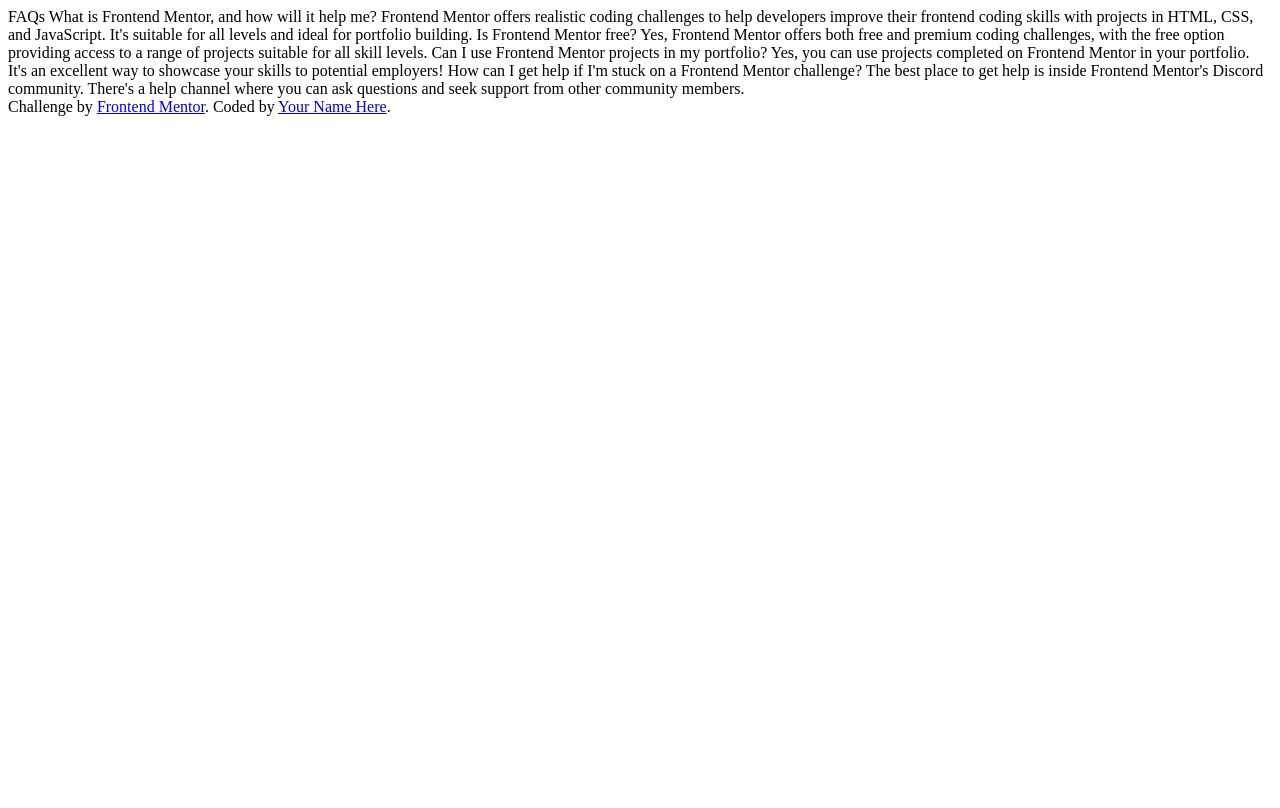
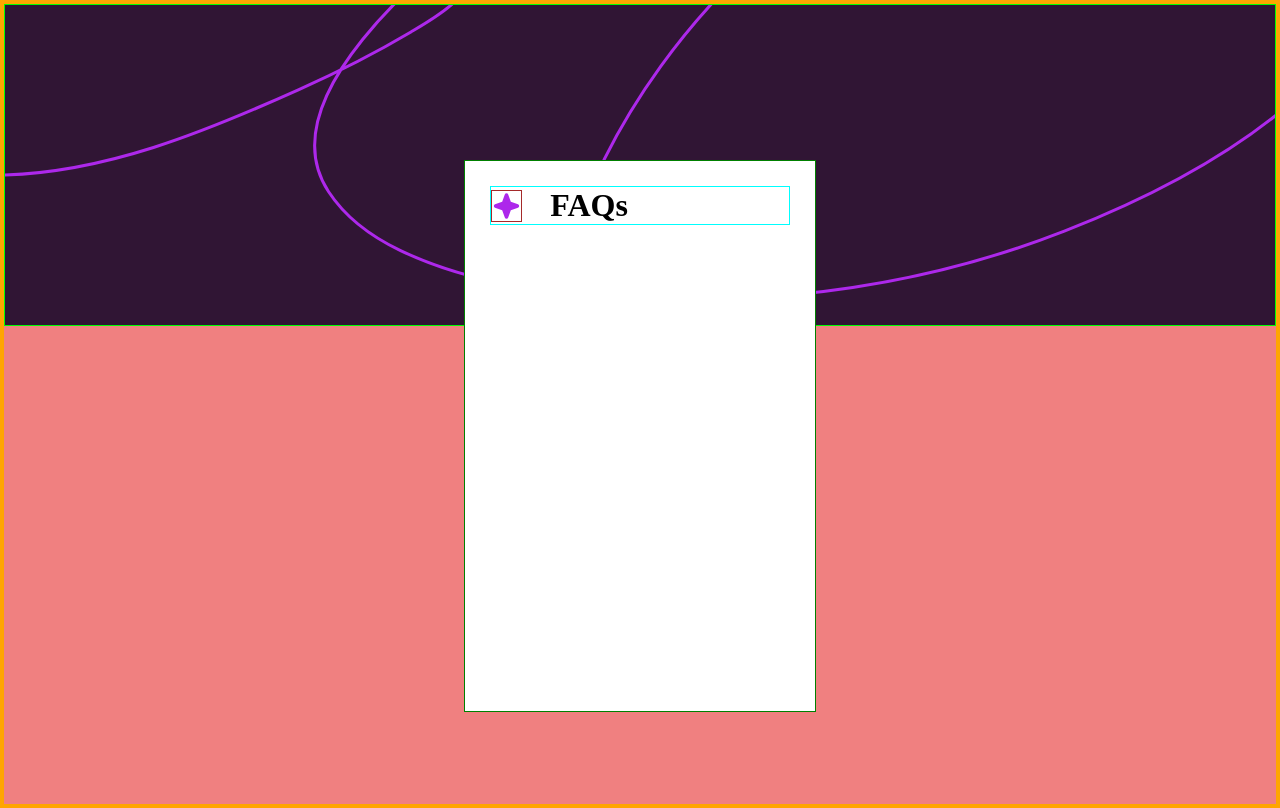
Before and after one commit to Si1entERA/faq-accordion-main, a plain HTML site: page index.html in a window 1280 px wide. Drawn offline with Linux system fonts and the light colour scheme.

Commit message:
header section complete

```diff
--- a/index.html
+++ b/index.html
@@ -11,8 +11,15 @@
   <link rel="stylesheet" href="style.css">
 </head>
 <body>
+  <section class="background-hero-img"></section>
+  <main>
+    <header>
+      <img src="./assets/images/icon-star.svg" alt="star icon">
+      <h1>FAQs</h1>
+    </header>
+  </main>
 
-  FAQs
+  <!-- FAQs
 
   What is Frontend Mentor, and how will it help me?
 
@@ -33,13 +40,9 @@
   How can I get help if I'm stuck on a Frontend Mentor challenge?
 
   The best place to get help is inside Frontend Mentor's Discord community. There's a help
-  channel where you can ask questions and seek support from other community members.
+  channel where you can ask questions and seek support from other community members. -->
 
 
-  <div class="attribution">
-    Challenge by <a href="https://www.frontendmentor.io?ref=challenge" target="_blank">Frontend Mentor</a>.
-    Coded by <a href="#">Your Name Here</a>.
-  </div>
 </body>
 <script src="main.js"></script>
 </html>
--- a/style.css
+++ b/style.css
@@ -0,0 +1,62 @@
+* {
+  margin: 0;
+  padding: 0;
+}
+
+body {
+  border: 4px solid orange;
+  display: flex;
+  flex-direction: column;
+  min-height: 100vh;
+  background-color: lightcoral;
+}
+
+.background-hero-img {
+  border: 1px solid lime;
+  height: 240px;
+  background-image: url(./assets/images/background-pattern-mobile.svg);
+}
+
+main {
+  border: 1px solid green;
+  background-color: white;
+  width: 300px;
+  height: 550px;
+  position: absolute;
+  top: 15%;
+  left: 0;
+  right: 0;
+  bottom: 0;
+  margin: 0 auto;
+  padding: 0 25px 0 25px;
+}
+
+header {
+  border: 1px solid cyan;
+  display: flex;
+  align-items: center;
+  margin: 25px 0;
+}
+
+header img {
+  border: 1px solid brown;
+  display: flex;
+  margin-right: 28px;
+  height: 30px;
+
+}
+
+
+
+
+
+@media screen and (min-width: 750px) {
+  .background-hero-img {
+    background-image: url(./assets/images/background-pattern-desktop.svg);
+    height: 320px;
+  }
+
+  main {
+    top: 20%;
+  }
+}
```
